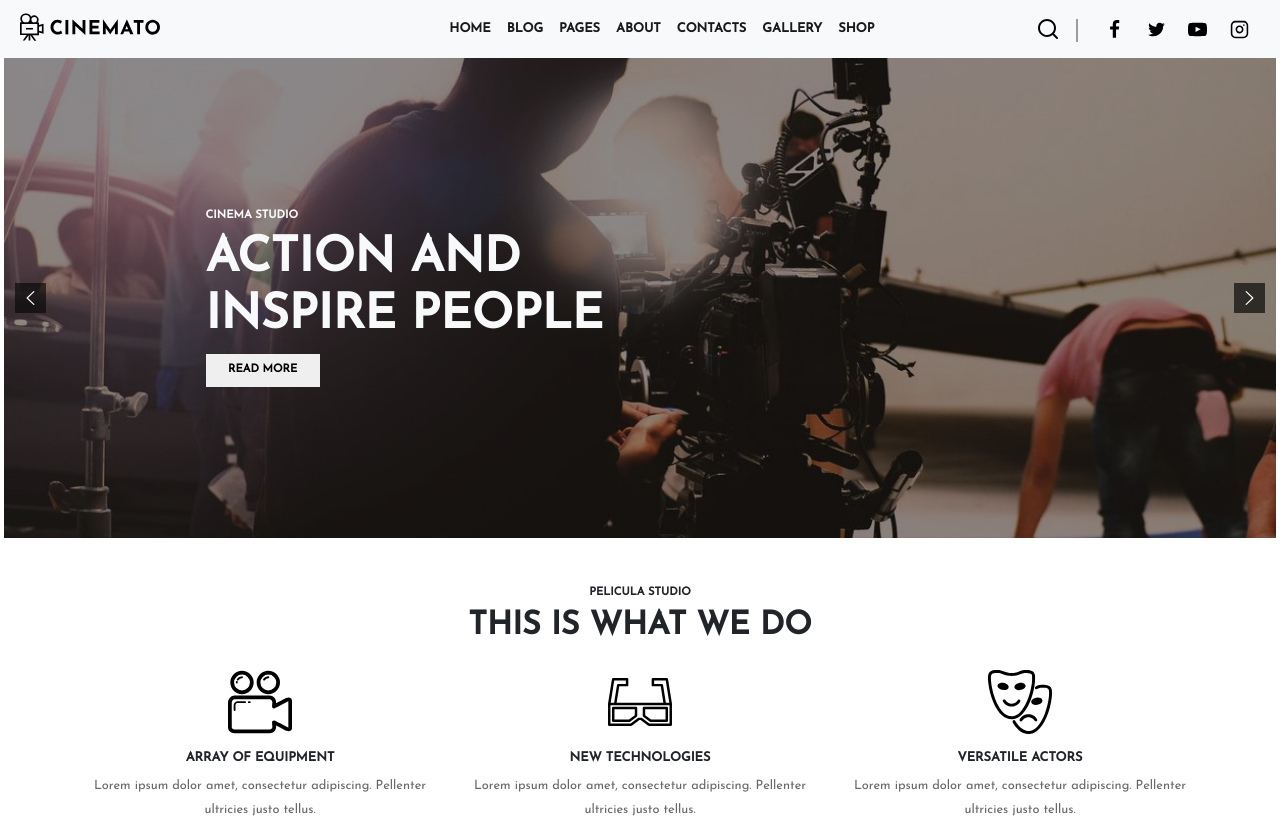
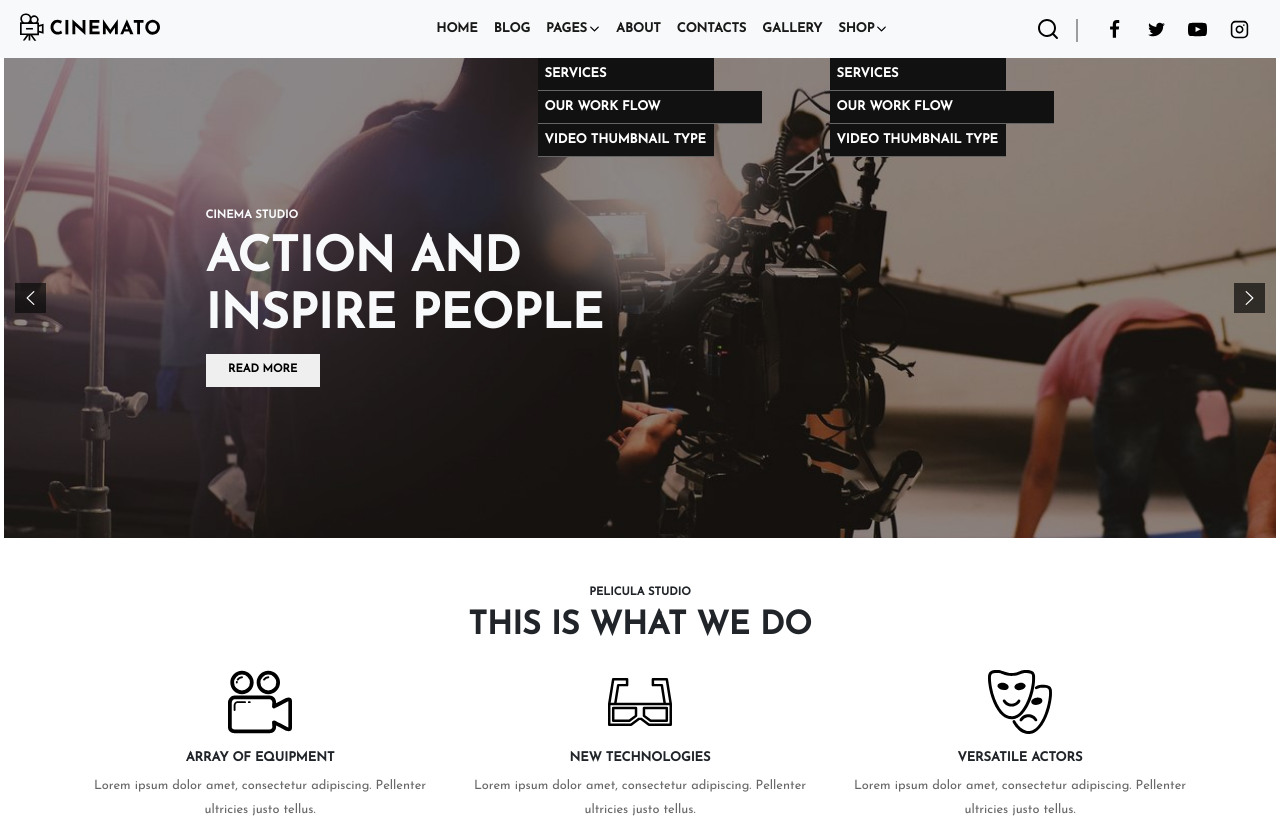
Before and after one commit to Rocca-Francesco/proj-html-vuejs, a plain HTML site: page index.html in a window 1280 px wide. Shown: the top 824 px of the page. Drawn offline with nearby package versions, Linux system fonts and the light colour scheme.

Commit message:
navbar vue provvisoria

```diff
--- a/css/mystyle.css
+++ b/css/mystyle.css
@@ -37,13 +37,16 @@
   font-size: 0.8rem;
 }
 
-.downArrow {
-  width: 0.6rem;
+.downArrow::after {
+  content: "";
+  background-image: url(../img/header/arrow-down.svg);
+  background-size: 15px 20px;
+  display: inline-block;
+  width: 13px;
+  height: 13px;
+  position: relative;
 }
 
-.nav-item>a {
-  position: relative;
-}
 
 .navDownMenu {
   position: absolute;
@@ -284,21 +287,21 @@ footer {
   border: 5px solid #1c1c1c;
 }
 
-.footerLocation::before {
+#footerLocation::before {
   content: url(../img/footer/footer-location-dot-solid.svg);
   display: inline-block;
   width: 0.5rem;
   margin-right: 0.8rem;
 }
 
-.footerCall::before {
+#footerCall::before {
   content: url(../img/footer/footer-phone-solid.svg);
   display: inline-block;
   width: 0.5rem;
   margin-right: 0.8rem;
 }
 
-.footerEmail::before {
+#footerEmail::before {
   content: url(../img/footer/footer-envelope-soli.svg);
   display: inline-block;
   width: 0.5rem;
--- a/index.html
+++ b/index.html
@@ -47,12 +47,18 @@
                     <div class="justify-content-center" id="navbarSupportedContent">
                         <!-- zona link centrale -->
                         <ul class="navbar-nav mb-2 mb-lg-0 fw-semibold align-items-center">
-                            <li v-for="list in navbarLists" class="nav-item">
-                                <a class="nav-link active" href="#">
+                            <li v-for="(list, index) in navbarLists" class="nav-item">
+                                <a class="nav-link active" :class="(list.dropdownMenu) ? 'downArrow' : ''"
+                                    @click="showDropDown(index)" href="#">
                                     {{list.titolo}}
+                                </a>
+                                <ul v-show="list.dropdownMenu" class="navDownMenu">
+                                    <li class="navDownItem">SERVICES</li>
+                                    <li class="navDownItem long">OUR WORK FLOW</li>
+                                    <li class="navDownItem">VIDEO THUMBNAIL TYPE</li>
+                                </ul>
+                            </li>
 
-                                </a>
-                            </li>
 
                             <!-- <li class="nav-item">
                                 <a class="nav-link active" href="#">HOME</a>
@@ -60,17 +66,7 @@
                             <li class="nav-item">
                                 <a class="nav-link active" href="#">BLOG</a>
                             </li>
-                            <li class="nav-item active">
-                                <a class="nav-link active" href="#" role="button">
-                                    PAGES
-                                    <img class="downArrow" src="./img/header/arrow-down.svg" alt="downArrow">
-                                </a>
-                                <ul class="navDownMenu">
-                                    <li class="navDownItem">SERVICES</li>
-                                    <li class="navDownItem long">OUR WORK FLOW</li>
-                                    <li class="navDownItem">VIDEO THUMBNAIL TYPE</li>
-                                </ul>
-                            </li>
+
                             <li class="nav-item">
                                 <a class="nav-link active" href="#">ABOUT</a>
                             </li>
--- a/js/myscript.js
+++ b/js/myscript.js
@@ -19,7 +19,7 @@ createApp({
         },
         {
           titolo: "PAGES",
-          dropdownMenu: true
+          dropdownMenu: true,
         },
         {
           titolo: "ABOUT",
@@ -81,5 +81,11 @@ createApp({
         },
       ]
     }
+  },
+
+  methods: {
+    showDropDown(index) {
+      this.navbarLists[index].dropdownMenu = !this.navbarLists[index].dropdownMenu;
+    }
   }
 }).mount('#app')
```
